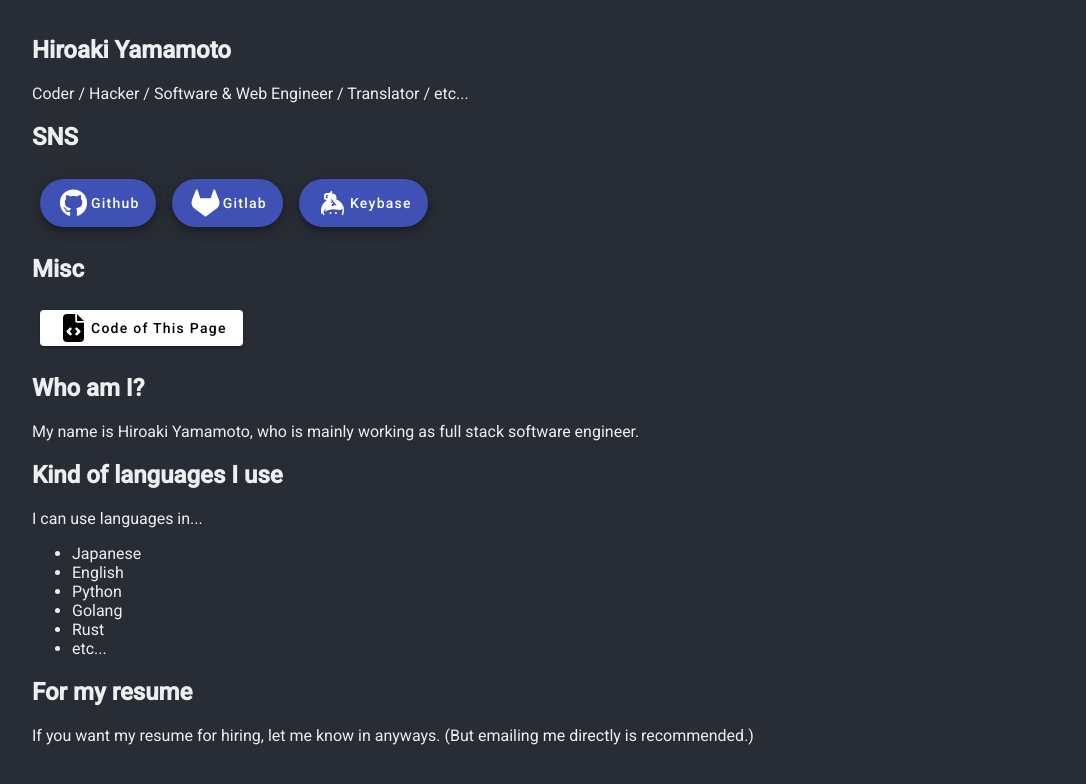
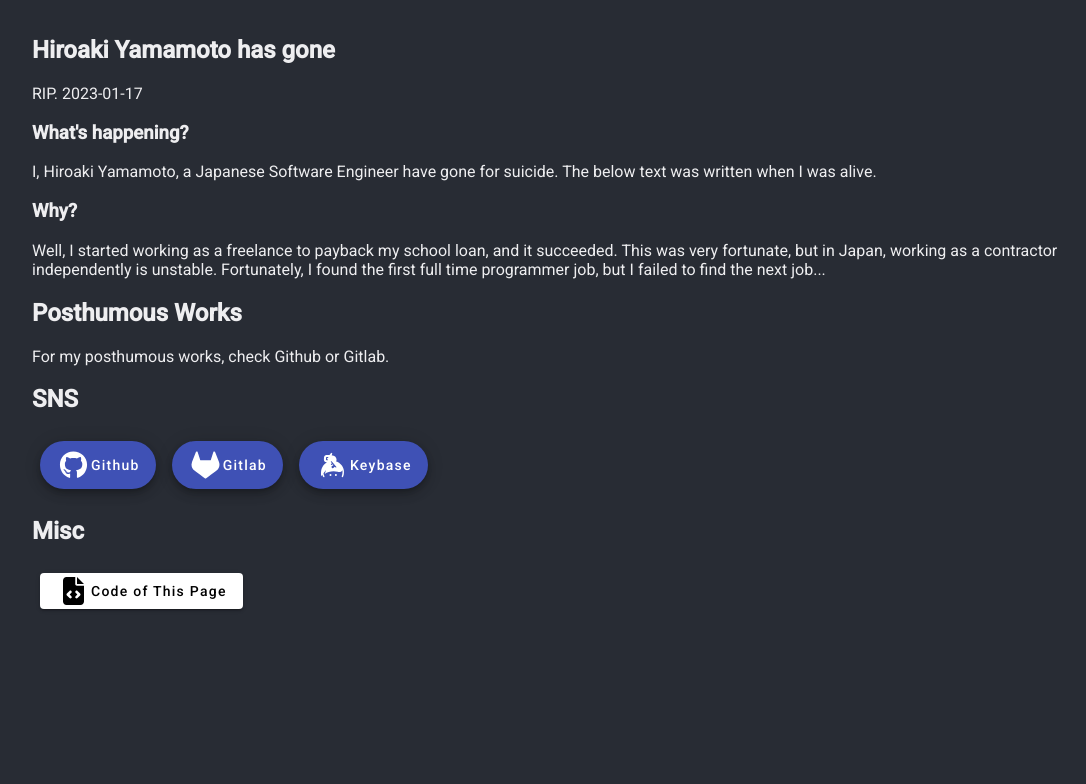
Before and after one commit to hysoftware/hysoftware.net, an Angular app: page / in a window 1280 px wide. Shown: the top 784 px of the page, without its empty margins (64-1150 px from the left). Built offline with nearby package versions, Linux system fonts and the light colour scheme.

Commit message:
Decieded to try to commit kill myself...

```diff
--- a/src/app/app.component.ts
+++ b/src/app/app.component.ts
@@ -6,5 +6,5 @@ import { Component } from '@angular/core';
   styleUrls: ['./app.component.scss']
 })
 export class AppComponent {
-  public dead = undefined;
+  public dead = '2023-01-17';
 }
--- a/src/app/dead/dead.component.html
+++ b/src/app/dead/dead.component.html
@@ -19,7 +19,8 @@
     <p>
       Well, I started working as a freelance to payback my school loan, and it
       succeeded. This was very fortunate, but in Japan, working as a contractor
-      independently is unstable. Unfortunately, I couldn't find the next job.
+      independently is unstable. Fortunately, I found the first full time
+      programmer job, but I failed to find the next job...
     </p>
   </section>
   <section>
```
